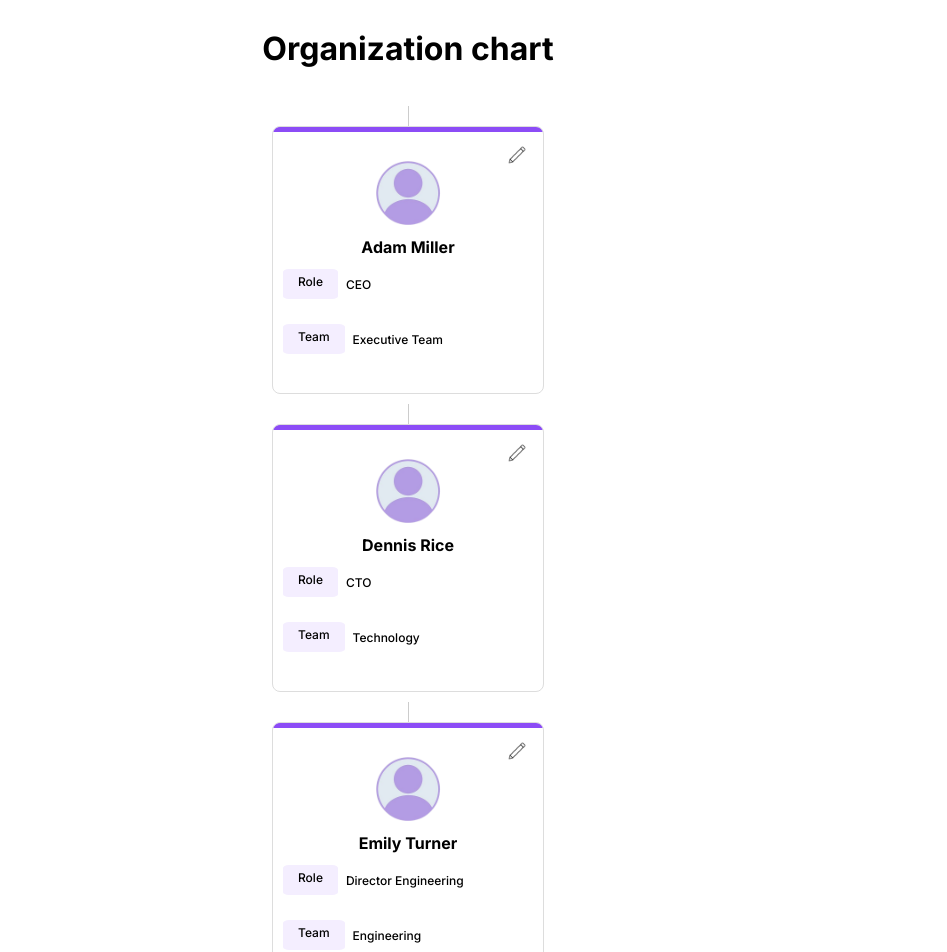
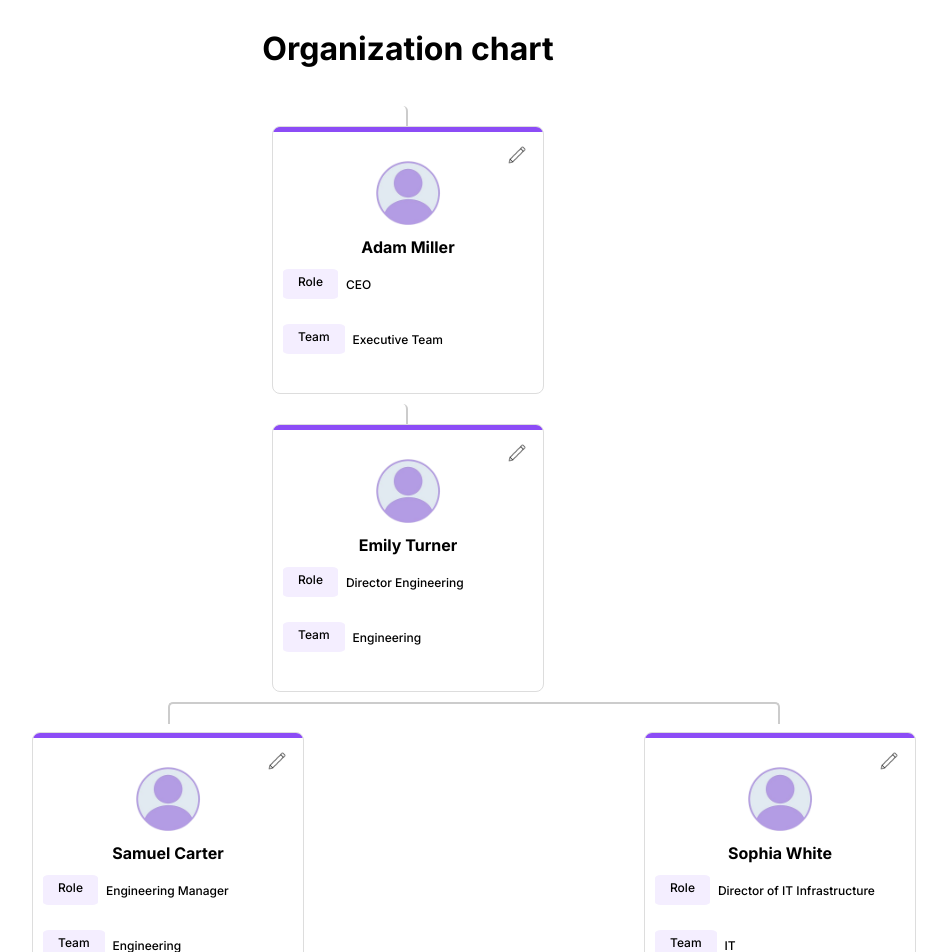
Before and after one commit to vanshikasanan/Organization-chart-assignment, a Next.js app: page / in a window 1280 px wide. Shown: the top 952 px of the page, without its empty margins (232-1179 px from the left). Built offline with nearby package versions, Linux system fonts and the light colour scheme.

Commit message:
Updated The tree styles

```diff
--- a/src/data/index.js
+++ b/src/data/index.js
@@ -3,11 +3,6 @@ export default [
     name: "Adam Miller",
     role: "CEO",
     team: "Executive Team",
-    children: [
-      {
-        name: "Dennis Rice",
-        role: "CTO",
-        team: "Technology",
     children: [
       {
         name: "Emily Turner",
@@ -69,32 +64,7 @@ export default [
           },
         ],
       },
-          // {
-          //   name: "Alexandra Johnson",
-          //   role: "Director of Marketing",
-          //   team: "Marketing",
-          //   children: [
-          //     {
-          //       name: "Michael Williams",
-          //       role: "Marketing Manager",
-          //       team: "Marketing",
-          //       children: [
-          //         {
-          //           name: "Sophie Brown",
-          //           role: "Marketing Specialist",
-          //           team: "Marketing",
-          //         },
-          //         {
-          //           name: "David Wilson",
-          //           role: "Marketing Specialist",
-          //           team: "Marketing",
-          //         },
-          //       ],
-          //     },
-          //   ],
-          // },
-        ],
-      },
+      ,
     ],
   },
 ];
--- a/src/styles/Home.module.css
+++ b/src/styles/Home.module.css
@@ -3,7 +3,6 @@
   flex-direction: column;
   justify-content: space-between;
   align-items: center;
-  /* padding: 6rem; */
   min-height: 100vh;
 }
 
@@ -19,6 +18,10 @@
   position: relative;
   padding: 10px;
 }
+/* .orgChart li:first-child::before,
+.orgChart li::after {
+  content: none;
+} */
 
 .orgChart li::before,
 .orgChart li::after {
@@ -26,20 +29,19 @@
   position: absolute;
   top: 0;
   right: 50%;
-  border-top: 1px solid #ccc;
+  border-top: 2px solid #ccc;
   width: 50%;
   height: 20px;
+
 }
+
 .orgChart li::after {
   right: auto;
   left: 50%;
-  border-left: 1px solid #ccc;
+  border-left: 2px solid #ccc;
+
 }
 
-.orgChart li:only-child::after,
-.orgChart li:only-child::before {
-  display: none;
-}
 
 .orgChart li:only-child {
   padding-top: 0;
@@ -51,55 +53,11 @@
 }
 
 .orgChart li:last-child::before {
-  border-right: 1px solid #ccc;
+  border-right: 2px solid #ccc;
+}
+.orgChart li:last-child::before {
   border-radius: 0 5px 0 0;
-  -webkit-border-radius: 0 5px 0 0;
-  -moz-border-radius: 0 5px 0 0;
 }
 .orgChart li:first-child::after {
   border-radius: 5px 0 0 0;
-  -webkit-border-radius: 5px 0 0 0;
-  -moz-border-radius: 5px 0 0 0;
 }
-
-.orgChart ul ul::before {
-  content: "";
-  position: absolute;
-  top: 0;
-  left: 50%;
-  border-left: 1px solid #ccc;
-  width: 0;
-  height: 20px;
-}
-
-.orgChart li a {
-  border: 1px solid #ccc;
-  padding: 5px 10px;
-  text-decoration: none;
-  color: #666;
-  font-family: arial, verdana, tahoma;
-  font-size: 11px;
-  display: inline-block;
-
-  border-radius: 5px;
-  -webkit-border-radius: 5px;
-  -moz-border-radius: 5px;
-
-  transition: all 0.5s;
-  -webkit-transition: all 0.5s;
-  -moz-transition: all 0.5s;
-}
-
-.orgChart li a:hover,
-.orgChart li a:hover + ul li a {
-  background: #c8e4f8;
-  color: #000;
-  border: 1px solid #94a0b4;
-}
-
-.orgChart li a:hover + ul li::after,
-.orgChart li a:hover + ul li::before,
-.orgChart li a:hover + ul::before,
-.orgChart li a:hover + ul ul::before {
-  border-color: #94a0b4;
-}
```
Lines whose indentation alone changed are shown as unchanged.
